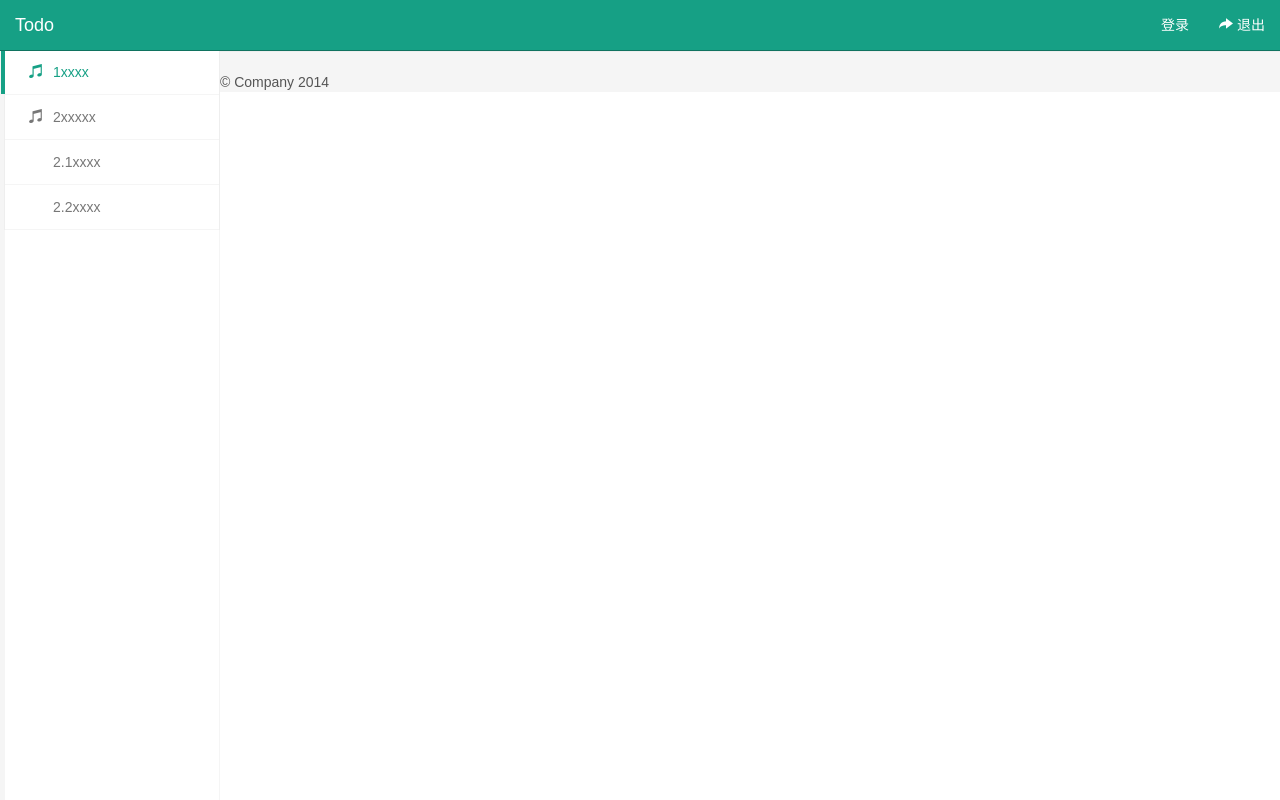
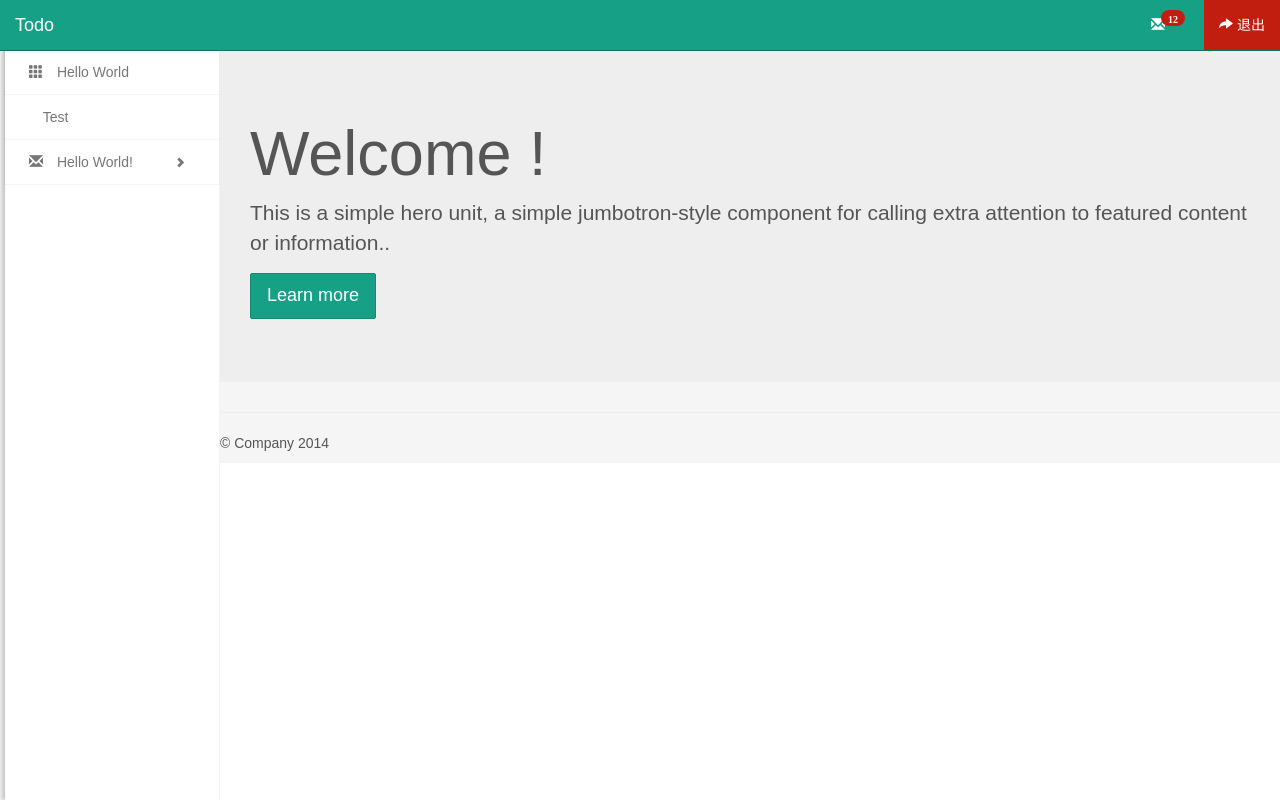
Before and after one commit to alexqdjay/sf-todo, a website: page home.html in a window 1280 px wide. Drawn offline with Linux system fonts and the light colour scheme.

Commit message:
home change

```diff
--- a/app/css/app.css
+++ b/app/css/app.css
@@ -2,7 +2,7 @@
 
 html,body {
     font-family: Arial, Microsoft YaHei;
-
+    min-height: 100%;
 }
 
 a:hover{
@@ -18,6 +18,14 @@ a:focus{
     margin-top: 51px;
     margin-left: 220px;
     background-color: #f5f5f5;
+    overflow-x: hidden;
+}
+
+.navbar-right .badge {
+    position: relative;
+    top:-8px;
+    left: -4px;
+    font-size:10px;
 }
 
 /****************************
@@ -45,6 +53,7 @@ a:focus{
     width: 214px;
     max-width: 214px;
     background-color: #fff;
+    box-shadow: -3px 0 4px 0 rgba(0,0,0,.2);
 }
 
 #sideNav .nav {
@@ -100,6 +109,7 @@ a:focus{
     list-style: none;
     padding: 0px;
     position: relative;
+    display: none;
 }
 
 #sideNav .sub-nav > li {
@@ -113,6 +123,20 @@ a:focus{
 #sideNav .sub-nav > li > a{
     display: block;
     padding:12px 0px 12px 48px;
+}
+
+#sideNav .has-submenu .sub-expender{
+    display: block;
+    font-size: 10px;
+    margin-top: 4px;
+}
+
+#sideNav .has-submenu .sub-nav {
+    display: block;
+}
+
+.sub-expender{
+    display: none;
 }
 
 .wrap-icon-input{
--- a/app/js/infra/main_ctrl.js
+++ b/app/js/infra/main_ctrl.js
@@ -9,7 +9,9 @@
 
 	angular.module('sf.mainApp').
 
-	controller('MainCtrl',['$scope', 'MenuService', function($scope, MenuService){
+	controller('MainCtrl',['$scope', 'MenuService','$state', function($scope, MenuService,$state){
+
+			$scope.opened = null;
 
 			MenuService.getMenus().success(function(res){
 				$scope.menus = res;
@@ -18,6 +20,9 @@
 			$scope.onMenuClick = function(menu){
 				if(menu.children && menu.children.length>0) {
 					menu.open = menu.open === true?false:true;
+				} else {
+					$scope.opened = menu;
+					$state.go(menu.name)
 				}
 			}
 
--- a/app/views/infra/menu_view.html
+++ b/app/views/infra/menu_view.html
@@ -8,10 +8,14 @@
 
         <ul class="nav navbar-nav navbar-right">
             <li>
-                <a type="submit" >登录</a>
+                <a type="submit" >
+                    <span class="glyphicon glyphicon-envelope"><span class="badge">12</span></span>
+                </a>
             </li>
-            <li>
-                <a type="button" href="index.html"><span class="glyphicon glyphicon-share-alt"></span> 退出</a>
+            <li style="background-color:#C21E10;">
+                <a href="index.html">
+                    <span class="glyphicon glyphicon-share-alt"></span> 退出
+                </a>
             </li>
         </ul>
 
--- a/home.html
+++ b/home.html
@@ -19,17 +19,15 @@
     <!-- side menu -->
     <section id="sideNav">
         <ul class="nav">
-            <li class="active">
-                <a><span class="glyphicon glyphicon-music"></span>1xxxx</a>
-            </li>
-            <li>
-                <a><span class="glyphicon glyphicon-music"></span>2xxxxx</a>
-                <ul class="sub-nav">
-                    <li>
-                        <a>2.1xxxx</a>
-                    </li>
-                    <li>
-                        <a>2.2xxxx</a>
+            <li ng-repeat="menu in menus" ng-class="{'active':$state.includes(menu.name),'has-submenu':menu.children && menu.children.length>0}">
+                <a ng-click="onMenuClick(menu)">
+                    <span class="glyphicon {{menu.clazz}}"></span> {{menu.label}}
+                    <span class="glyphicon pull-right sub-expender glyphicon-chevron-down" ng-show="menu.open"></span>
+                    <span class="glyphicon pull-right sub-expender glyphicon-chevron-right" ng-hide="menu.open"></span>
+                </a>
+                <ul class="sub-nav" ng-show="menu.open">
+                    <li ng-repeat="submenu in menu.children" ng-class="{'active':$state.includes(submenu.name)}">
+                        <a ng-click="onMenuClick(submenu)">{{submenu.label}}</a>
                     </li>
                 </ul>
             </li>
@@ -38,7 +36,7 @@
 
     <!-- Main -->
     <div id="mainContianer">
-
+        <div ui-view=""></div>
 
         <!-- footer -->
         <hr>
--- a/mock/infra/getMenus.json
+++ b/mock/infra/getMenus.json
@@ -1,12 +1,14 @@
 [{
 	"name":"helloWorld",
-	"label":"Hello World"
+	"label":"Hello World",
+	"clazz":"glyphicon-th"
 },{
     "name":"test",
     "label":"Test"
 },{
 	"name":"helloWorld2",
 	"label":"Hello World!",
+	"clazz":"glyphicon-envelope",
 	"children":[{
 		"name":"aaa",
 		"label":1
```
Also changed, not shown: app/views/helloWorld_view.html (+1 -1 lines), index.html (+1 -2 lines), 1 other file.
